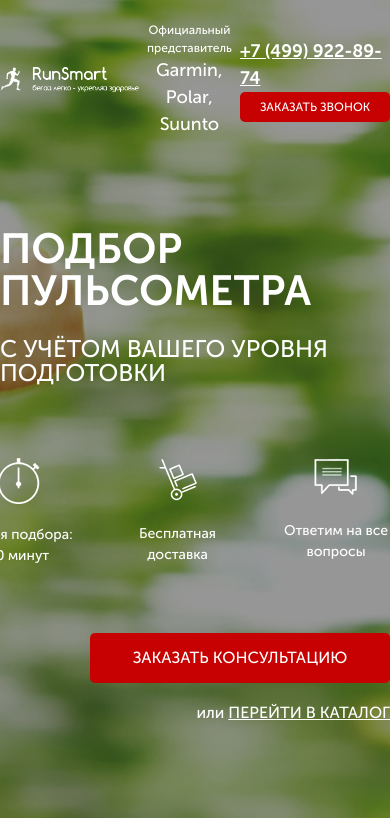
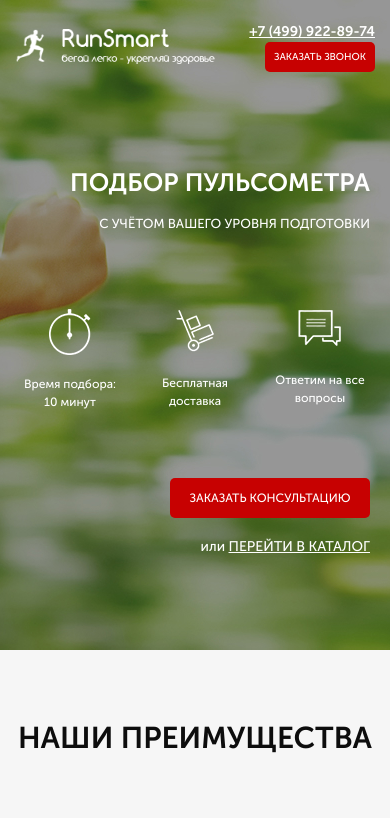
Before and after one commit to romanvoits94/PULSE, a website: page src/index.html in a window 390 px wide. Shown: the top 818 px of the page. Drawn offline with Linux system fonts and the light colour scheme.

Commit message:
promo__media-screen

```diff
--- a/src/sass/blocks/_buttons.scss
+++ b/src/sass/blocks/_buttons.scss
@@ -9,11 +9,27 @@
     font-weight: 500;
     text-transform: uppercase;
 
+    @media screen and (max-width: 425px) {
+        width: 110px;
+        font-size: 10px;
+    }
+
     &_main {
         margin-top: 67px;
         width: 300px;
         height: 50px;
         font-size: 16px;
+
+        @media screen and (max-width: 576px) {
+            width: 230px;
+            font-size: 14px;
+        }
+
+        @media screen and (max-width: 425px) {
+            width: 200px;
+            height: 40px;
+            font-size: 12px;
+        }
     }
 
     &_submit {
--- a/src/sass/blocks/_header.scss
+++ b/src/sass/blocks/_header.scss
@@ -2,6 +2,14 @@
     display: flex;
     justify-content: space-between;
     align-items: center;
+
+    @media screen and (max-width: 1024px) {
+        padding: 0 15px 0 15px;
+    }
+
+    @media screen and (max-width: 768px) {
+        padding: 0 15px 0 15px;
+    }
 
     &__logo {
         width: 250px;
@@ -9,6 +17,15 @@
         img {
             width: 100%;
         }
+
+        @media screen and (max-width: 480px) {
+            width: 200px;
+        }
+
+        @media screen and (max-width: 425px) {
+            width: 200px;
+        }
+
     }
 
     &__official {
@@ -16,6 +33,11 @@
         font-size: 12px;
         font-weight: 500;
         text-align: center;
+
+        @media screen and (max-width: 750px) {
+            display: none;
+        }
+
 
         span {
             display: block;
@@ -29,6 +51,14 @@
         font-size: 18px;
         font-weight: 700;
 
+        @media screen and (max-width: 576px) {
+            font-size: 16px;
+        }
+
+        @media screen and (max-width: 425px) {
+            font-size: 14px;
+        }
+
         &:hover {
             color: #fff;
             text-decoration: none;
--- a/src/sass/blocks/_promo.scss
+++ b/src/sass/blocks/_promo.scss
@@ -8,6 +8,10 @@
         flex-direction: column;
         align-items: flex-end;
         margin-top: 90px;
+
+        @media screen and (max-width: 1024px) {
+            padding: 0 20px 0 20px;
+        }
     }
 
     &__header {
@@ -16,6 +20,18 @@
         font-weight: 700;
         text-transform: uppercase;
         line-height: 42px;
+
+        @media screen and (max-width: 768px) {
+            font-size: 40px;
+        }
+
+        @media screen and (max-width: 576px) {
+            font-size: 33px;
+        }
+
+        @media screen and (max-width: 426px) {
+            font-size: 25px;
+        }
     }
 
     &__subheader {
@@ -25,6 +41,20 @@
         line-height: 24px;
         font-weight: 500;
         text-transform: uppercase;
+
+        @media screen and (max-width: 768px) {
+            font-size: 20px;
+        }
+
+        @media screen and (max-width: 576px) {
+            margin-top: 10px;
+            font-size: 17px;
+        }
+
+        @media screen and (max-width: 426px) {
+            margin-top: 0;
+            font-size: 13px;
+        }
     }
 
     &__icons {
@@ -32,6 +62,12 @@
         width: 425px;
         display: flex;
         justify-content: space-between;
+
+        @media screen and (max-width: 576px) {
+            width: 350px;
+        }
+
+        @media screen and (max-width: 425px) {}
     }
 
     &__icon {
@@ -41,10 +77,18 @@
         font-size: 14px;
         font-weight: 500;
 
+        @media screen and (max-width: 576px) {
+            width: 100px;
+        }
+
         img {
             display: block;
             margin: 0 auto;
             margin-bottom: 20px;
+        }
+
+        @media screen and (max-width: 576px) {
+            font-size: 12px;
         }
     }
 
@@ -54,6 +98,10 @@
         font-weight: 500;
         margin-top: 18px;
 
+        @media screen and (max-width: 576px) {
+            font-size: 14px;
+        }
+
         a {
             color: #ffffff;
             text-transform: uppercase;
```
Also changed, not shown: src/css/style.min.css.
